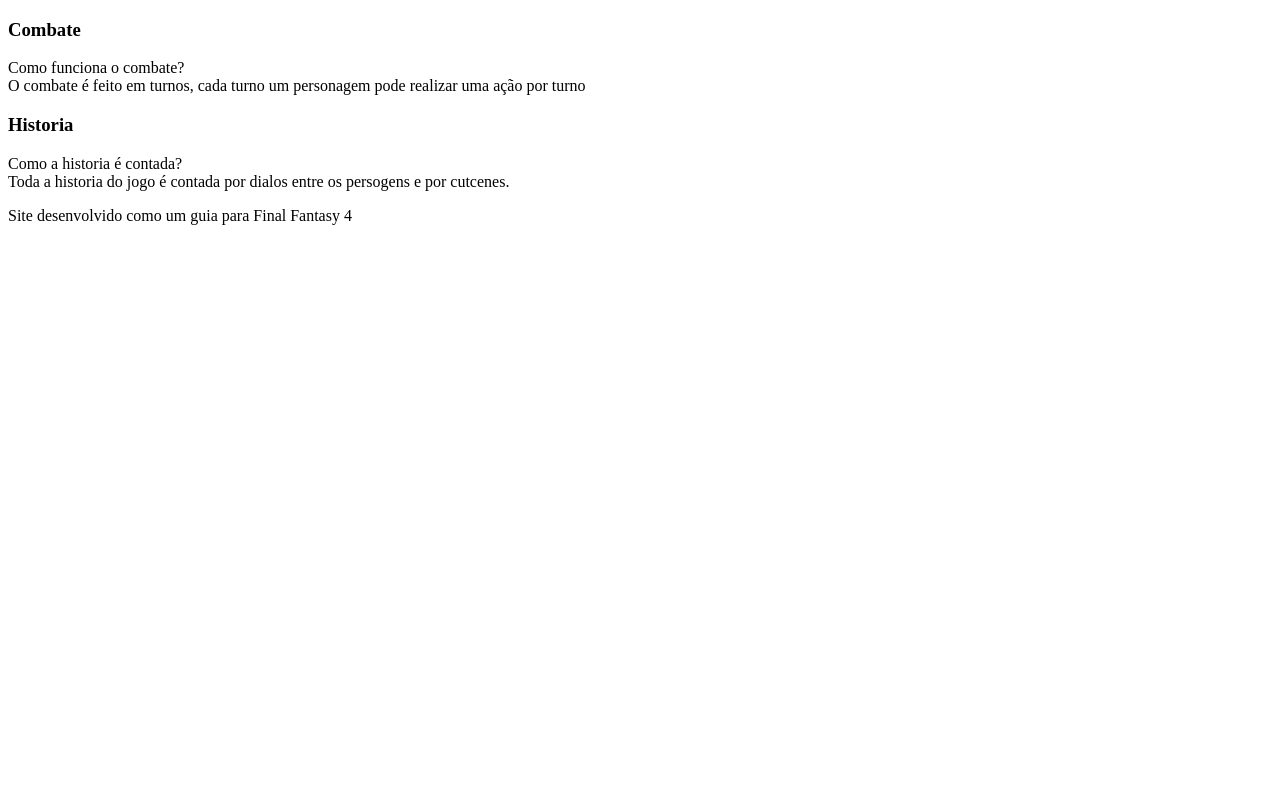
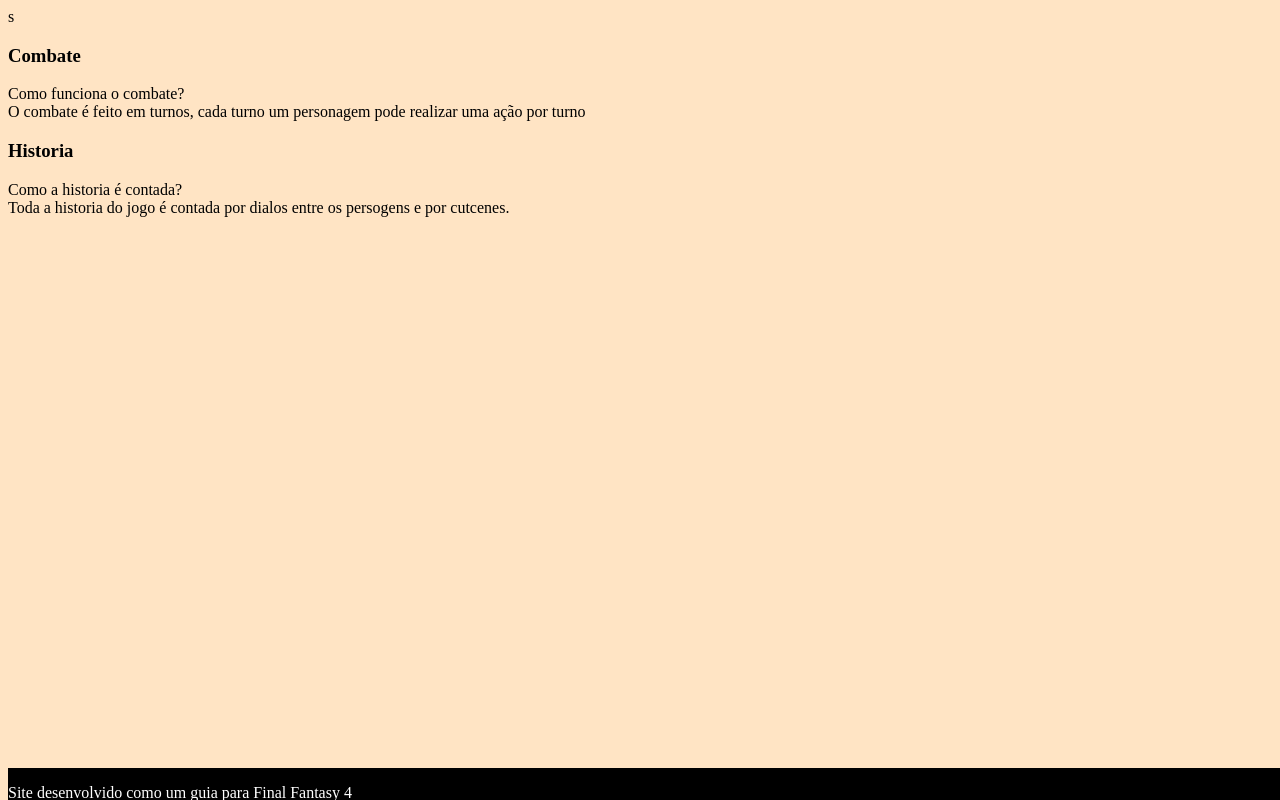
Before and after one commit to EzequielMinusOne/Projeto-Final-Mat-ll, a plain HTML site: page index.html in a window 1280 px wide. Drawn offline with Linux system fonts and the light colour scheme.

Commit message:
Add files via upload

```diff
--- /dev/null
+++ b/ASSETS/style.css
@@ -0,0 +1,18 @@
+body {
+    background-color: bisque;
+    }
+
+    footer {
+        background-color: black;
+        color: white;
+        position: fixed;
+        bottom: 0;
+        width: 100%;
+        height: 2rem;
+        }
+        s
+        footer p {
+            text-align: center;
+            font-size: 0.6rem;
+            margin-top: 0.5rem;
+            }
--- a/index.html
+++ b/index.html
@@ -4,11 +4,12 @@
     <meta charset="UTF-8">
     <meta http-equiv="X-UA-Compatible" content="IE=edge">
     <meta name="viewport" content="width=device-width, initial-scale=1.0">
+    <link rel="stylesheet" href="ASSETS/style.css">
     <title> Final Fantasy 4 guia </title>
 </head>
 <body>
     <main>
-        <section id="container">
+        <section id="container">s
 
             <article class="cartao">
                 <div class="cartao__conteudo">
@@ -34,6 +35,7 @@
                 </div>
             </article>
 
+
         </section>
     </main>
 
```
